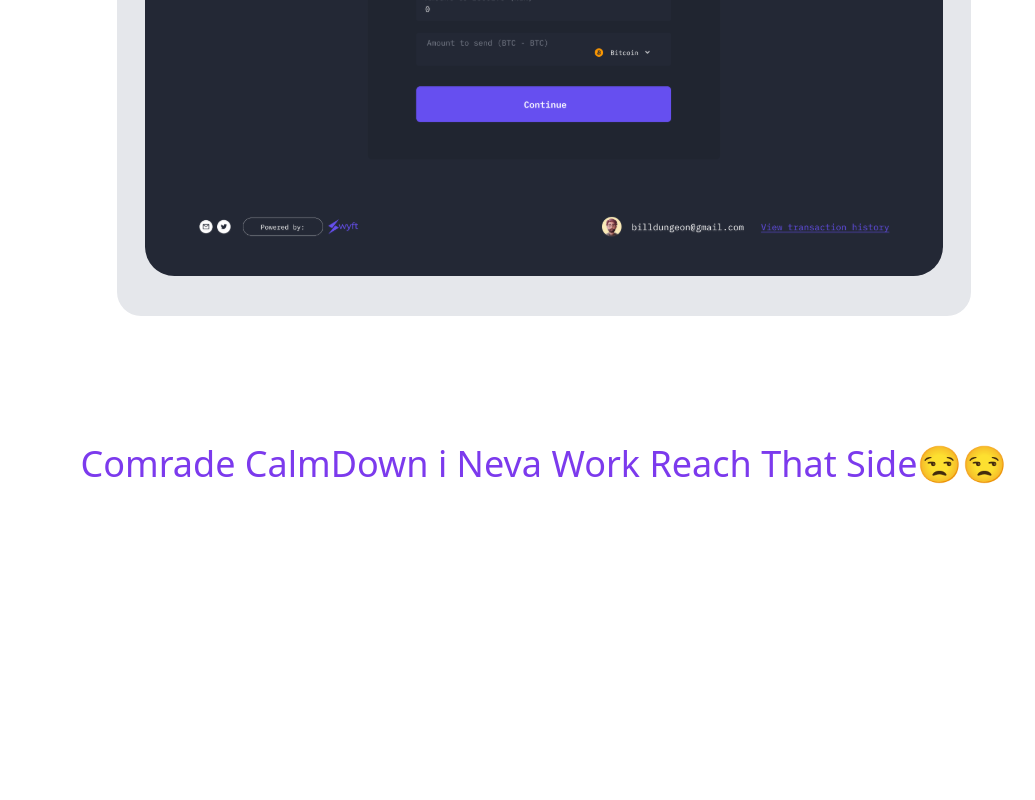
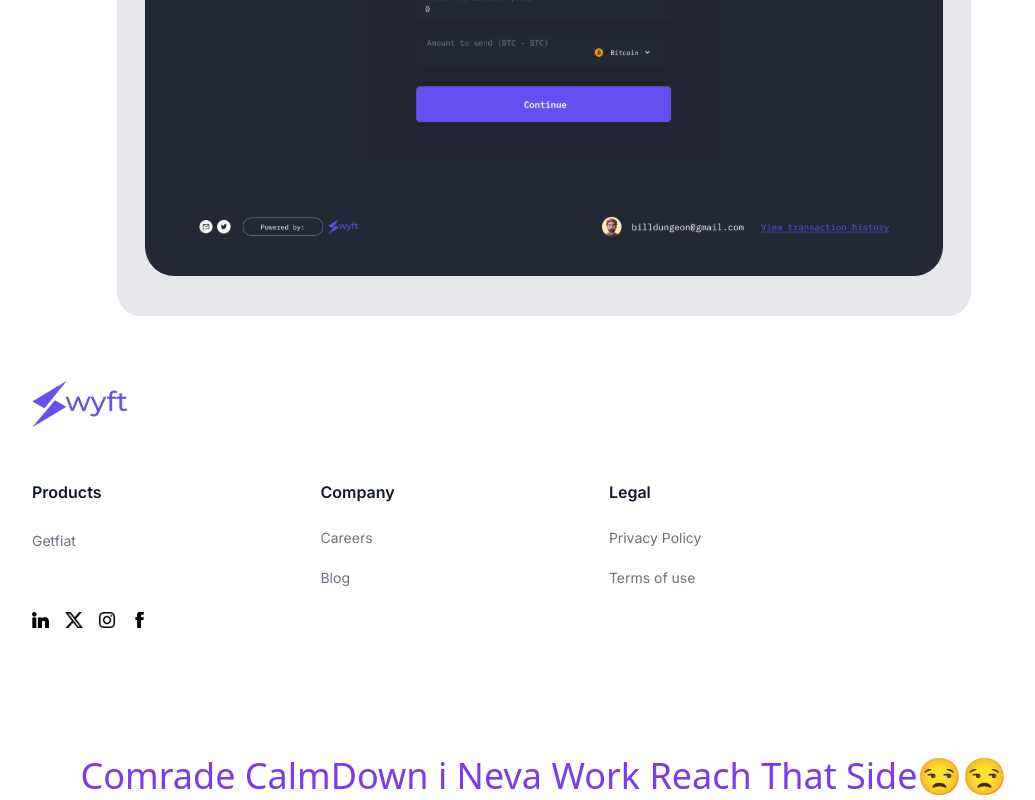
Before and after one commit to OlaiwonAbdullahi/SwyftPay-Replicate, a React (Vite) app: page / in a window 1280 px wide. Shown: the part 2947-3747 px from the top of the page, without its empty margins (96-1131 px from the left). Before the commit the page ends 3435 px from the top, so only its background shows below. Built offline with nearby package versions, Linux system fonts and the light colour scheme.

Commit message:
update App.tsx, Footer.tsx, GetFiat.tsx and Testimonials.tsx

```diff
--- a/src/components/Footer.tsx
+++ b/src/components/Footer.tsx
@@ -6,7 +6,7 @@ import Facebook from "../assets/Facebook.png";
 
 export default function Footer() {
   return (
-    <div className="bg-white mt-14 mx-12 md:mx-32 md:w-2/3 md:hidden">
+    <div className="bg-white mt-14 mx-12 md:mx-32 md:w-2/3">
       <img src={Logo} className="h-16 w-24 mb-6"></img>
       <div className=" flex gap-3">
         <div className="basis-1/3 mt-5">
```
